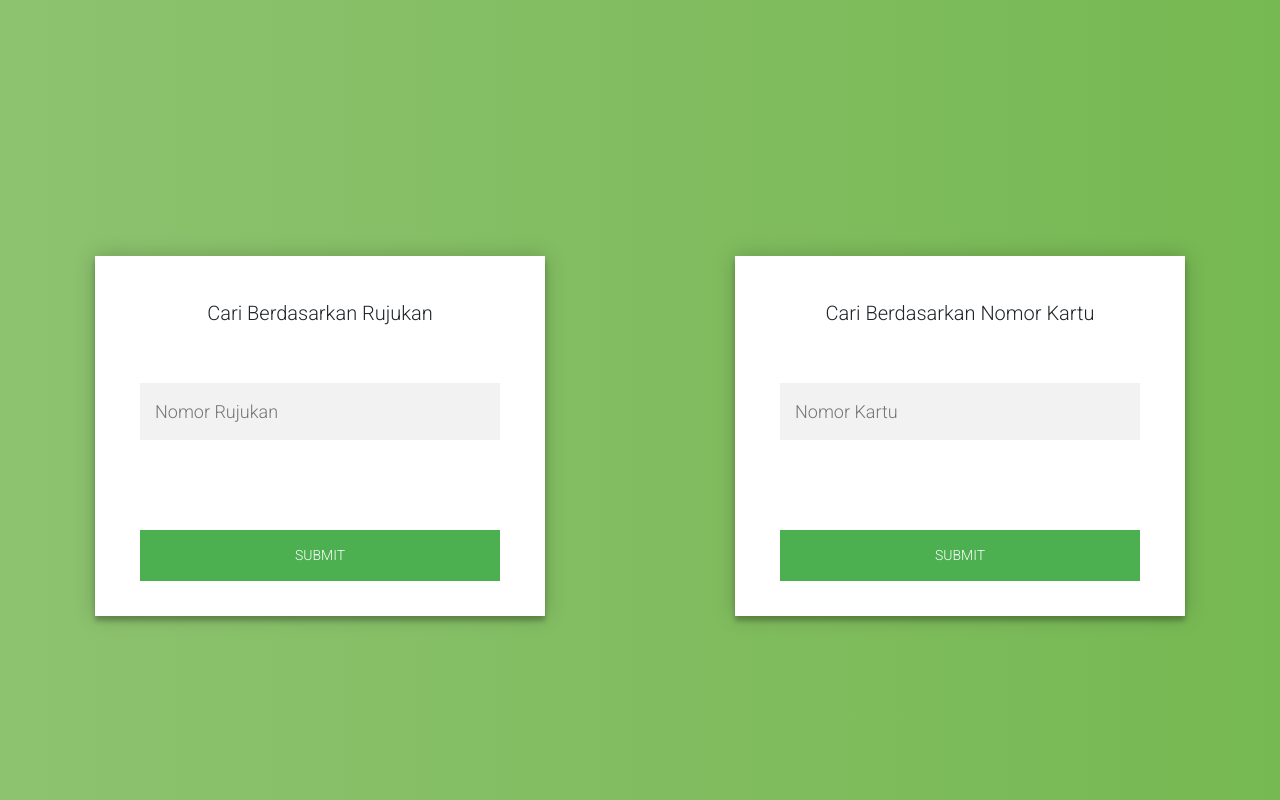
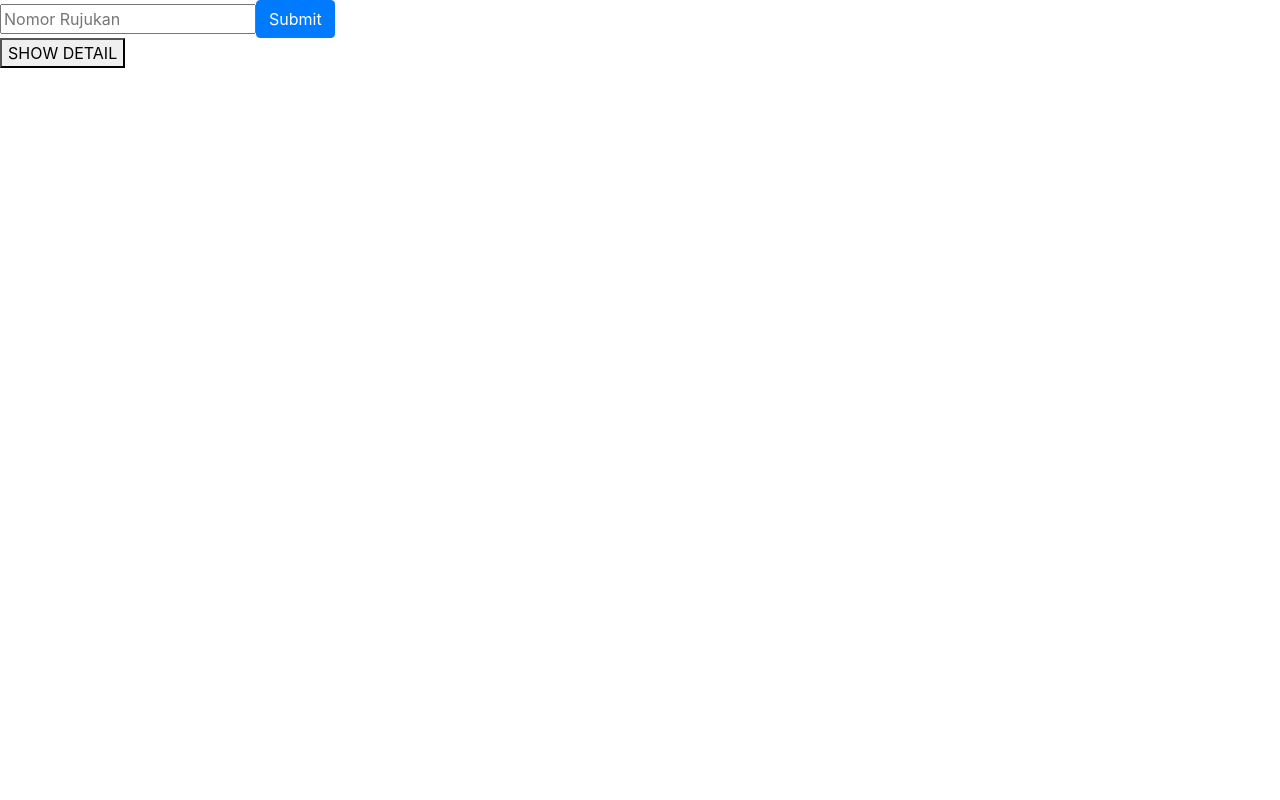
Before and after one commit to aldiemhaaa/anjungan-bpjs, a Django app: template templates/index.html in a window 1280 px wide. Run offline with Django 3.2, Linux system fonts and the light colour scheme; the template is opened without the code that fills it: most values are stand-ins (such as "Sample title", 1, 10 or a date in 2020); some libraries are stand-ins or nearby versions.

Commit message:
Fix sistem

```diff
--- a/templates/index.html
+++ b/templates/index.html
@@ -14,7 +14,7 @@
     integrity="sha384-ggOyR0iXCbMQv3Xipma34MD+dH/1fQ784/j6cY/iJTQUOhcWr7x9JvoRxT2MZw1T" crossorigin="anonymous">
   <script src="https://code.jquery.com/jquery-3.4.1.js" integrity="sha256-WpOohJOqMqqyKL9FccASB9O0KwACQJpFTUBLTYOVvVU="
     crossorigin="anonymous"></script>
-  <style>
+  <!-- <style>
     @import url(https://fonts.googleapis.com/css?family=Roboto:300);
   .flexlogin{
     display: flex;
@@ -23,7 +23,7 @@
   }
 .login-page {
   width: 450px;
-  padding: 20% 0 0;
+  padding: 13% 0 0;
   margin: auto;
 }
 .form {
@@ -36,6 +36,11 @@
   padding: 45px;
   text-align: center;
   box-shadow: 0 0 20px 0 rgba(0, 0, 0, 0.2), 0 5px 5px 0 rgba(0, 0, 0, 0.24);
+}
+
+.result{
+  padding:0% 0 0!important;
+  margin: auto;
 }
 .form input {
   font-family: "Roboto", sans-serif;
@@ -121,7 +126,7 @@
   -moz-osx-font-smoothing: grayscale;
 }
 
-  </style>
+  </style> -->
   <title>No Rujukan</title>
 </head>
 
@@ -129,19 +134,46 @@
 <div class="flexlogin">
   <div class="login-page">
     <div class="form">
-      <form class="login-form" method="post">
-        <h5>Cari Berdasarkan Rujukan</h5>
+      <!-- <form class="login-form" method="post" onsubmit="openModal()" id="myForm">
+        <h5 id="textForm">Cari Berdasarkan Rujukan</h5>
         {% csrf_token %}
         <input type="text" placeholder="Nomor Rujukan" name="diagnosa"/>
-        <button type="submit">SUBMIT</button>
+        <button type="submit" id="mitRujukan">SUBMIT</button>
+      </form> -->
+
+      <form class="form-inline" method="post">
+        {% csrf_token %}
+        <input type="text" placeholder="Nomor Rujukan" name="diagnosa"/>
+        <button type="submit" class="btn btn-primary">Submit</button>
       </form>
+      <form onsubmit="openModal()" id="myForm" method="post">
+        <button type="submit">SHOW DETAIL</button>
+      </form>
+      <div class="modal fade" tabindex="-1" role="dialog" id="myModal">
+        <div class="modal-dialog" role="document">
+          <div class="modal-content">
+            <div class="modal-header">
+              <button type="button" class="close" data-dismiss="modal" aria-label="Close"><span aria-hidden="true">&times;</span></button>
+              <h4 class="modal-title">Modal title</h4>
+            </div>
+            <div class="modal-body">
+              <p>{{diagnosa.response.rujukan.peserta.nama}}</p>
+            </div>
+            <div class="modal-footer">
+              <button type="button" class="btn btn-default" data-dismiss="modal">Close</button>
+              <button type="button" class="btn btn-primary">Save changes</button>
+            </div>
+          </div><!-- /.modal-content -->
+        </div><!-- /.modal-dialog -->
+      </div><!-- /.mo
     </div>
   </div>
+  <button type="submit" id="testingapi">TEST</button>
 
-  <div class="login-page">
+  <!-- <div class="login-page">
     <div class="form">
-      <form class="login-form" method="post">
-        <h5>Cari Berdasarkan Nomor Kartu</h5>
+      <form class="login-form" method="post" action="#">
+        <h5 >Cari Berdasarkan Nomor Kartu</h5>
         {% csrf_token %}
         <input type="text" placeholder="Nomor Kartu" name="nomorKartu"/>
         <button type="submit">SUBMIT</button>
@@ -149,6 +181,16 @@
     </div>
   </div>
 </div>
+<div class="login-page" id="result">
+  <div class="form">
+    <p>NAMA : {{diagnosa.response.rujukan.peserta.nama}}</p>
+    <p>NO KARTU : {{diagnosa.response.rujukan.peserta.noKartu}}</p>
+    <form method="post">
+      {% csrf_token %}
+      <button id="postData" type="submit">POST NO RUJUKAN</button>
+    </form>
+  </div>
+</div> -->
 <!-- <div class="login-page">
   <div class="form">
     <p>{{diagnosa.response.rujukan.peserta.noKartu}}</p>
@@ -168,13 +210,29 @@
       <input type="text" name="nomorKartu">
       <button type="submit" v-on:click="second = false">SUBMIT</button>
     </form> -->
-  <!-- <form method="post">
-    {% csrf_token %}
-    <button id="postData" type="submit">POST NO RUJUKAN</button>
-  </form> -->
+
   <!-- <p>{{hasil.metaData.message}}</p> -->
-  <script src="{% static 'vendor/select2/select2.min.js' %}"></script>
-  <script src="{% static 'vendor/perfect-scrollbar/perfect-scrollbar.min.js' %}"></script>
+  <script>
+    $(document).ready(function() {
+      // $("#result").hide()
+      // $("#mitRujukan").click(function() {
+      //   $("#result").show()
+      // });
+      // var inputUser = $("#esaflksad").val()
+      // $("#result").hide()
+      $('#myForm').on('submit', function(e){
+        $('#myModal').modal('show');
+        e.preventDefault();
+
+      });
+    //   $.ajax({
+    //     type: "GET",
+    //     url: "https://new-api.bpjs-kesehatan.go.id:8080/new-vclaim-rest/Rujukan/RS/Peserta/"
+    // });
+    });
+  </script>
+  <!-- <script src="{% static 'vendor/select2/select2.min.js' %}"></script> -->
+  <!-- <script src="{% static 'vendor/perfect-scrollbar/perfect-scrollbar.min.js' %}"></script> -->
   <script src="https://cdnjs.cloudflare.com/ajax/libs/popper.js/1.14.7/umd/popper.min.js"
     integrity="sha384-UO2eT0CpHqdSJQ6hJty5KVphtPhzWj9WO1clHTMGa3JDZwrnQq4sF86dIHNDz0W1"
     crossorigin="anonymous"></script>
```
